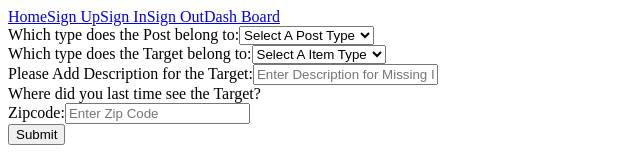
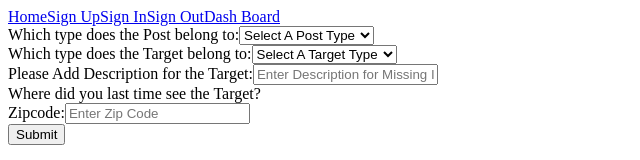
Before and after one commit to leelali/Seeker_Finder, a React (Create React App) app in the folder client/: page /dashboard in a window 1280 px wide. Shown: the top 160 px of the page, without its empty margins (0-640 px from the left). Built offline with nearby package versions, Linux system fonts and the light colour scheme.

Commit message:
Move Dropdown lists for PostType and TargetType into different components

```diff
--- a/client/src/components/PostForm.js
+++ b/client/src/components/PostForm.js
@@ -1,4 +1,6 @@
 import React, { Component } from 'react';
+import PostTypesDropdownList from './PostTypesDropdownList';
+import TargetTypesDropdownList from './TargetTypesDropdownList';
 
 class PostForm extends Component {
   constructor() {
@@ -15,36 +17,17 @@ class PostForm extends Component {
   handleInputChange = (e)=> {
     this.setState({
       [e.target.name]: e.target.value
-    })
+    });
   };
 
   render() {
     return (
       <form>
-        {/* creates a dropdown menu of Post Types to choose from */}
-        <div>
-          <label>Which type does the Post belong to:</label>
-          <select className='dropdownList' name='postType' onChange={this.handleInputChange}>
-              <option value='' selected disabled>Select A Post Type</option>
-              <option value='Seeker'>Seeker</option>
-              <option value='Finder'>Finder</option>
-          </select>
-        </div>
+        {/* Dropdown List for Post type */}
+        <PostTypesDropdownList handleChange={this.handleInputChange}/>
 
-        {/* creates a dropdown menu of missing items' types to choose from */}
-        <div>
-          <label>Which type does the Target belong to:</label>
-          <select className='dropdownList' name='targetType' onChange={this.handleInputChange}>
-              <option value='' selected disabled>Select A Item Type</option>
-              <option value='Human Being'>Human Being</option>
-              <option value='Pets'>Pets</option>
-              <option value='Cards'>Cards</option>
-              <option value='Clothes'>Clothes</option>
-              <option value='Keys Wallet'>Keys Wallet</option>
-              <option value='Toys'>Toys</option>
-              <option value='Others'>Others</option>
-          </select>
-        </div>
+        {/* Dropdown List for Target type */}
+        <TargetTypesDropdownList handleChange={this.handleInputChange}/>
 
         {/* <div>
           <label>Please Choose Images or Videos for missing item:</label>
--- /dev/null
+++ b/client/src/components/PostTypesDropdownList.js
@@ -0,0 +1,28 @@
+import React, { Component } from 'react';
+
+class PostTypesDropdownList extends Component {
+  constructor(props) {
+    super(props);
+    this.state = {value: 'Select A Post Type'};
+  }
+
+  handleEventChange = (event) => {
+    this.setState({ value: event.target.value});
+    this.props.handleChange(event);
+  }
+
+  render() {
+    return (
+      <div>
+        <label>Which type does the Post belong to:</label>
+        <select className='dropdownList' name='postType' value={this.state.value} onChange={this.handleEventChange}>
+          <option value='Select A Post Type' disabled hidden>Select A Post Type</option>
+          <option value='Seeker'>Seeker</option>
+          <option value='Finder'>Finder</option>
+        </select>
+      </div>
+    );
+  }
+}
+
+export default PostTypesDropdownList;
--- a/client/src/components/Signout.js
+++ b/client/src/components/Signout.js
@@ -1,9 +1,14 @@
 import React, { Component } from 'react';
+
+
 
 class Signout extends Component {
   render() {
     return (
-      <div>Sign out successfully</div>
+      <div>
+        <div>Sign out successfully</div>
+      </div>
+
     );
   }
 }
--- /dev/null
+++ b/client/src/components/TargetTypesDropdownList.js
@@ -0,0 +1,33 @@
+import React, { Component } from 'react';
+
+class TargetTypesDropdownList extends Component {
+  constructor(props) {
+    super(props);
+    this.state = {value: 'Select A Target Type'};
+  }
+
+  handleEventChange = (event) => {
+    this.setState({ value: event.target.value});
+    this.props.handleChange(event);
+  }
+
+  render() {
+    return (
+      <div>
+          <label>Which type does the Target belong to:</label>
+          <select className='dropdownList' name='targetType' value={this.state.value} onChange={this.handleEventChange}>
+            <option value='Select A Target Type' disabled hidden>Select A Target Type</option>
+            <option value='Human Being'>Human Being</option>
+            <option value='Pets'>Pets</option>
+            <option value='Cards'>Cards</option>
+            <option value='Clothes'>Clothes</option>
+            <option value='Keys Wallet'>Keys Wallet</option>
+            <option value='Toys'>Toys</option>
+            <option value='Others'>Others</option>
+          </select>
+        </div>
+    );
+  }
+}
+
+export default TargetTypesDropdownList;
```
